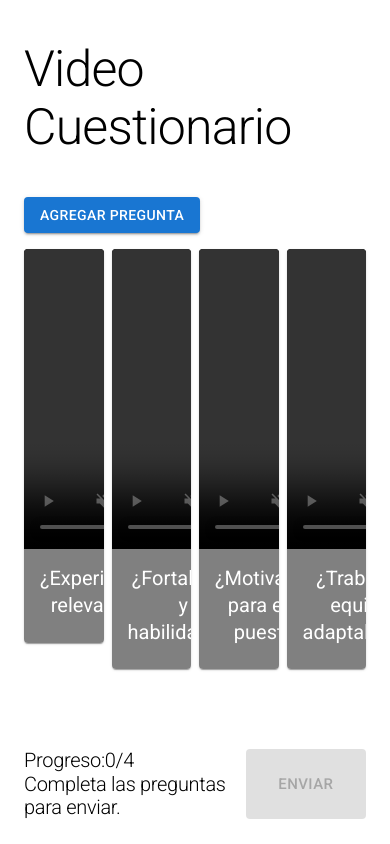
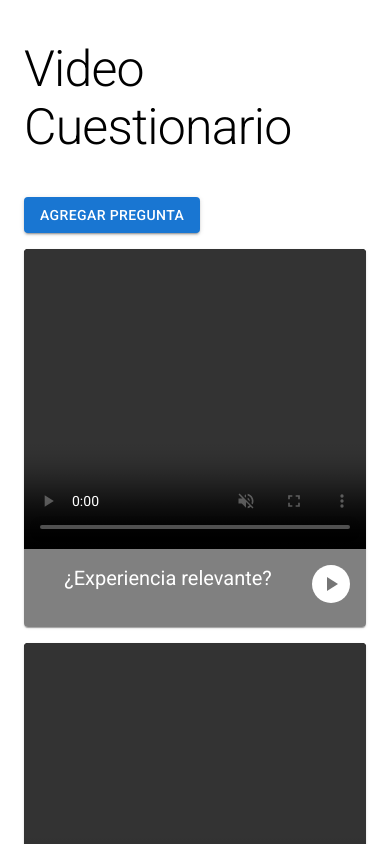
Before and after one commit to GersoZz/video-cuestionario, a React (Vite) app: page / in a window 390 px wide. Shown: the top 844 px of the page. Built offline with nearby package versions, Linux system fonts and the light colour scheme.

Commit message:
feat: Added responsive design

```diff
--- a/src/components/ListVideoCard.jsx
+++ b/src/components/ListVideoCard.jsx
@@ -10,9 +10,16 @@ export default function ListVideoCard() {
   const { questions } = useContext(QuestionContext);
   // console.log({ questions });
   return (
-    <Grid container rowSpacing={1} columnSpacing={{ xs: 1, sm: 2, md: 3 }}>
+    <Grid
+      container
+      direction="row"
+      justifyContent="center"
+      alignItems="center"
+      rowSpacing={2}
+      columnSpacing={{ xs: 1, sm: 2, md: 3 }}
+    >
       {questions.map((question) => (
-        <Grid key={`question-${question.id}`} item xs={3}>
+        <Grid key={`question-${question.id}`} item xs={12} sm={6} md={4} lg={3}>
           <VideoCard
             question={question.pregunta}
             ide={question.id}
```
